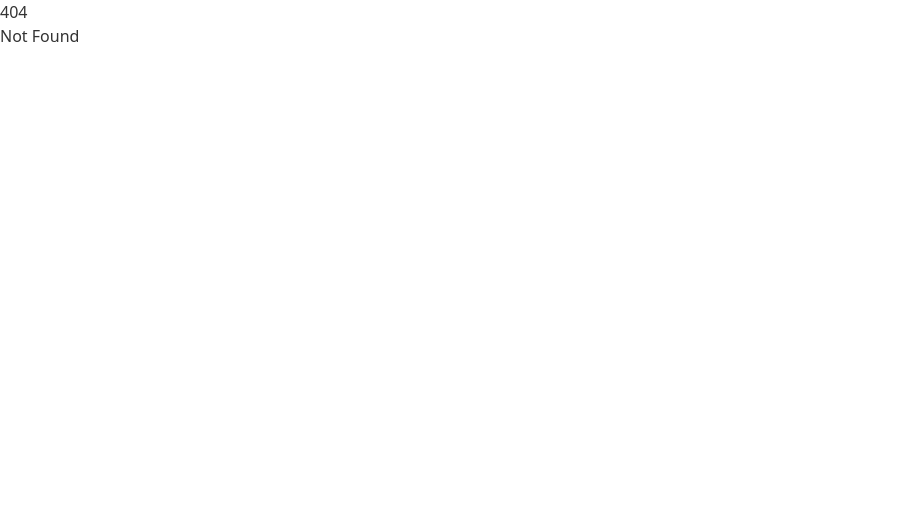
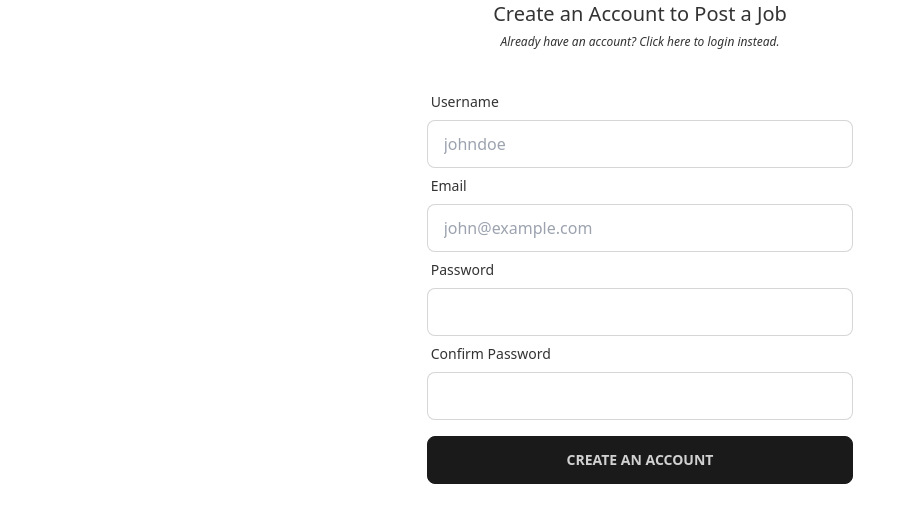
Before and after one commit to wiju10/job-posting-site, a SvelteKit app: page /users/new in a window 1280 px wide. Before the commit this address had no page. Shown: the top 522 px of the page, without its empty margins (0-916 px from the left). Built offline with nearby package versions, Linux system fonts and the light colour scheme; no server answers.

Commit message:
general update

```diff
--- a/package.json
+++ b/package.json
@@ -12,6 +12,7 @@
 	"devDependencies": {
 		"@sveltejs/adapter-auto": "^1.0.0",
 		"@sveltejs/kit": "^1.0.0",
+		"@tailwindcss/typography": "^0.5.9",
 		"autoprefixer": "^10.4.13",
 		"eslint": "^8.28.0",
 		"eslint-config-prettier": "^8.5.0",
@@ -25,6 +26,8 @@
 	},
 	"type": "module",
 	"dependencies": {
-		"daisyui": "^2.49.0"
+		"daisyui": "^2.49.0",
+		"humanize-plus": "^1.8.2",
+		"svelte-markdown": "^0.2.3"
 	}
 }
--- /dev/null
+++ b/src/routes/+page.js
@@ -0,0 +1,16 @@
+import { PUBLIC_BACKEND_BASE_URL } from '$env/static/public';
+
+export async function load({ fetch }) {
+  const resp = await fetch(PUBLIC_BACKEND_BASE_URL + '/api/collections/jobs/records');
+
+  const res = await resp.json();
+  if (resp.status == 200) {
+    return {
+      jobs: res.items
+    }
+  } else {
+    return {
+      jobs: []
+    }
+  }
+}
--- a/src/routes/+page.svelte
+++ b/src/routes/+page.svelte
@@ -1,5 +1,34 @@
-<h1 class="text-3xl font-bold underline">Welcome to SvelteKit</h1>
-<p>Visit <a href="https://kit.svelte.dev">kit.svelte.dev</a> to read the documentation</p>
-<a href="/about">About my site</a>
-<button class="btn">Button</button>
-<span class="badge">Badge</span>
+<script>
+  import humanize from 'humanize-plus';
+  export let data;
+</script>
+
+<h1 class="text-center text-6xl font-bold">Find Your Next Job</h1>
+
+<div class="overflow-x-auto w-full">
+  {#each data.jobs as job}
+      <div class="flex flex-col mt-10">
+          <div>
+              <a class="font-bold text-2xl" href="/jobs/{job.id}">{job.title}</a>
+              <div class="text-sm mt-1">
+                  {job.employer} . {job.location} .
+                  <span class="text-sm">USD {humanize.formatNumber(job.minAnnualCompensation)} - USD {humanize.formatNumber(
+                          job.maxAnnualCompensation
+                      )}</span>
+              </div>
+              <div class="italic text-xs opacity-50 mt-2">
+                 posted {new Date(job.created).toLocaleDateString(undefined, {
+                      weekday: 'long',
+                      year: 'numeric',
+                      month: 'long',
+                      day: 'numeric'
+                 })}
+            </div>
+          </div>
+
+          <div class="mt-4 ">
+              {job.description.slice(0, 240)}...
+          </div>
+      </div>
+  {/each}
+</div>
--- /dev/null
+++ b/src/routes/jobs/[slug]/+page.js
@@ -0,0 +1,16 @@
+import { PUBLIC_BACKEND_BASE_URL } from '$env/static/public';
+
+export async function load({ fetch, params }) {
+  const resp = await fetch(PUBLIC_BACKEND_BASE_URL + `/api/collections/jobs/records/${params.slug}`);
+
+  const res = await resp.json();
+  if (resp.status == 200) {
+    return {
+      job: res
+    }
+  } else {
+    return {
+      jobs: []
+    }
+  }
+}
--- /dev/null
+++ b/src/routes/jobs/[slug]/+page.svelte
@@ -0,0 +1,38 @@
+<script>
+	import humanize from 'humanize-plus';
+	import SvelteMarkdown from 'svelte-markdown';
+	export let data;
+</script>
+
+<div class="mt-10">
+	<div class="flex">
+		<div class="flex-1">
+			<h1 class="text-3xl font-extrabold">{data.job.title}</h1>
+			<p class="text-xl">{data.job.employer}</p>
+		</div>
+	</div>
+
+	<div class="flex flex-row w-full mt-8">
+		<div class="basis-2/3 prose max-w-none w-full">
+			<h2 class="text-xl font-thin">Description</h2>
+			<SvelteMarkdown source={data.job.description} />
+			<div class="mt-6" />
+			<h2 class="text-xl font-thin">Requirements</h2>
+			<SvelteMarkdown source={data.job.requirements} />
+			<div class="mt-6" />
+			<h2 class="text-xl font-thin">How to Apply?</h2>
+			<p>{data.job.applicationInstructions}</p>
+		</div>
+		<div class="basis-1/3 ml-4">
+			<h2 class="text-xl font-thin">Location</h2>
+			<p>{data.job.location}</p>
+			<div class="mt-6" />
+			<h2 class="text-xl font-thin">Salary Range</h2>
+			<p>
+				USD {humanize.formatNumber(data.job.minAnnualCompensation)} - USD {humanize.formatNumber(
+					data.job.maxAnnualCompensation
+				)}
+			</p>
+		</div>
+	</div>
+</div>
--- /dev/null
+++ b/src/routes/jobs/new/+page.svelte
@@ -0,0 +1 @@
+<div>Hello</div>
--- /dev/null
+++ b/src/routes/users/new/+page.svelte
@@ -0,0 +1,108 @@
+<script>
+  import { PUBLIC_BACKEND_BASE_URL } from '$env/static/public';
+  import { goto } from '$app/navigation';
+  import { authenticateUser } from './../../../utils/auth.js';
+  let formErrors = {};
+
+  function postSignUp() {
+    goto('/jobs/new');
+  }
+
+  async function createUser(evt) {
+    evt.preventDefault()
+
+    if (evt.target['password'].value != evt.target['password-confirmation'].value) {
+      formErrors['password'] = { message: 'Password confirmation does not match' };
+      return;
+    }
+
+    const userData = {
+      username: evt.target['username'].value,
+      email: evt.target['email'].value,
+      password: evt.target['password'].value,
+      passwordConfirm: evt.target['password-confirmation'].value
+    };
+
+    const resp = await fetch(PUBLIC_BACKEND_BASE_URL + '/api/collections/users/records', {
+      method: 'POST',
+      mode: 'cors',
+      headers: {
+        'Content-Type': 'application/json'
+      },
+      body: JSON.stringify(userData)
+    });
+
+    if (resp.status == 200) {
+      const res = await authenticateUser(userData.username, userData.password);
+
+      if (res.success) {
+        postSignUp();
+      } else {
+        throw 'Sign up succeeded but authentication failed';
+      }
+    } else {
+      const res = await resp.json();
+      formErrors = res.data;
+    }
+  }
+</script>
+
+<h1 class="text-center text-xl">Create an Account to Post a Job</h1>
+<div class="text-center">
+    <a class="link-hover italic text-xs" href="/login">Already have an account? Click here to login instead.</a>
+</div>
+<div class="flex justify-center items-center mt-8">
+    <form on:submit={createUser} class="w-1/3">
+        <div class="form-control w-full">
+            <label class="label" for="username">
+                <span class="label-text">Username</span>
+            </label>
+            <input type="text" name="username" placeholder="johndoe" class="input input-bordered w-full" />
+            {#if 'username' in formErrors}
+            <label class="label" for="username">
+                <span class="label-text-alt text-red-500">{formErrors['username'].message}</span>
+            </label>
+            {/if}
+        </div>
+
+        <div class="form-control w-full">
+            <label class="label" for="email">
+                <span class="label-text">Email</span>
+            </label>
+            <input type="email" name="email" placeholder="john@example.com" class="input input-bordered w-full" required />
+            {#if 'email' in formErrors}
+            <label class="label" for="email">
+                <span class="label-text-alt text-red-500">{formErrors['email'].message}</span>
+            </label>
+            {/if}
+        </div>
+
+        <div class="form-control w-full">
+            <label class="label" for="password">
+                <span class="label-text">Password</span>
+            </label>
+            <input type="password" name="password" placeholder="" class="input input-bordered w-full" required />
+            {#if 'password' in formErrors}
+            <label class="label" for="password">
+                <span class="label-text-alt text-red-500">{formErrors['password'].message}</span>
+            </label>
+            {/if}
+        </div>
+
+        <div class="form-control w-full">
+            <label class="label" for="password">
+                <span class="label-text">Confirm Password</span>
+            </label>
+            <input type="password" name="password-confirmation" placeholder="" class="input input-bordered w-full" required />
+            {#if 'password' in formErrors}
+            <label class="label" for="password">
+                <span class="label-text-alt text-red-500">{formErrors['password'].message}</span>
+            </label>
+            {/if}
+        </div>
+
+        <div class="form-control w-full mt-4">
+            <button class="btn btn-md" href="/login">Create an Account</button>
+        </div>
+    </form>
+</div>
--- /dev/null
+++ b/src/utils/auth.js
@@ -0,0 +1,98 @@
+import { PUBLIC_BACKEND_BASE_URL } from '$env/static/public';
+
+const emptyAuth = {
+  "token": "",
+  "userId": ""
+}
+
+export function logOut() {
+  localStorage.setItem("auth", JSON.stringify(emptyAuth));
+  return true
+}
+
+export function getUserId() {
+  const auth = localStorage.getItem("auth")
+  if (auth) {
+    return JSON.parse(auth)["userId"]
+  }
+  return null
+}
+
+export function getTokenFromLocalStorage() {
+  const auth = localStorage.getItem("auth")
+  if (auth) {
+    return JSON.parse(auth)["token"]
+  }
+  return null
+}
+
+export async function isLoggedIn() {
+  if (!getTokenFromLocalStorage()) {
+    return false
+  }
+
+  try {
+    const resp = await fetch(
+      PUBLIC_BACKEND_BASE_URL + '/api/collections/users/auth-refresh',
+      {
+        method: 'POST',
+        mode: 'cors',
+        headers: {
+          'Content-Type': 'application/json',
+          'Authorization': getTokenFromLocalStorage()
+        },
+      }
+    );
+
+    const res = await resp.json()
+    if (resp.status == 200) {
+
+      localStorage.setItem("auth", JSON.stringify({
+        "token": res.token,
+        "userId": res.record.id
+      }));
+
+      return true
+    }
+
+    return false
+  } catch {
+    return false
+  }
+}
+
+export async function authenticateUser(username, password) {
+  const resp = await fetch(
+    PUBLIC_BACKEND_BASE_URL + '/api/collections/users/auth-with-password',
+    {
+      method: 'POST',
+      mode: 'cors',
+      headers: {
+        'Content-Type': 'application/json'
+      },
+      body: JSON.stringify({
+        identity: username,
+        password
+      })
+    }
+  );
+
+  const res = await resp.json();
+
+  if (resp.status == 200) {
+    localStorage.setItem("auth", JSON.stringify({
+      "token": res.token,
+      "userId": res.record.id
+    }));
+
+    return {
+      success: true,
+      res: res
+    }
+  }
+
+  return {
+    success: false,
+    res: res
+  }
+}
--- a/tailwind.config.cjs
+++ b/tailwind.config.cjs
@@ -4,7 +4,10 @@ module.exports = {
   theme: {
     extend: {},
   },
-  plugins: [require("daisyui")],
+  plugins: [
+    require("daisyui"),
+    require('@tailwindcss/typography'),
+  ],
   daisyui: {
     themes: ["cmyk", "dracula"],
     darkTheme: "dracula",
```
Also changed, not shown: 1 other file (tests, documents, lock files or other folders).
